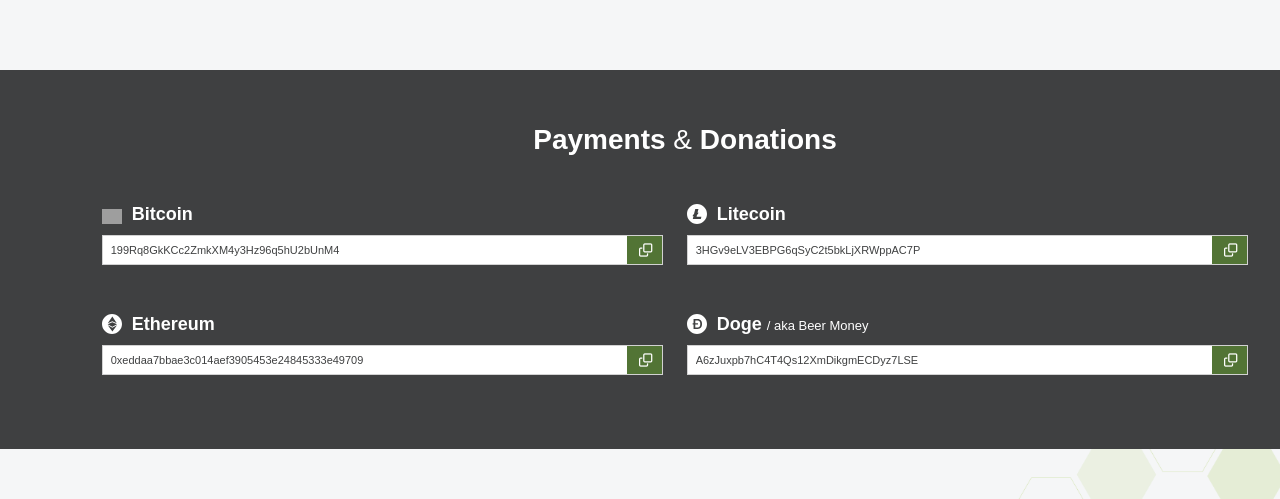
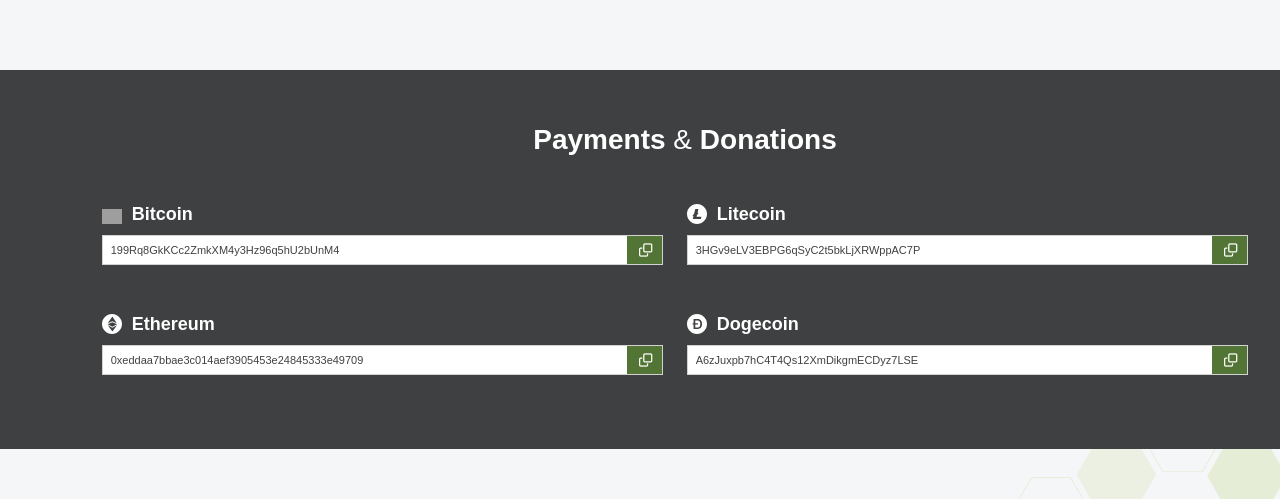
Before and after one commit to a2uned-solutions/a2unedsolutions.com, a React (Create React App) app: page / in a window 1280 px wide. Shown: the part 1537-2036 px from the top of the page. Built offline with nearby package versions, Linux system fonts and the light colour scheme; grey boxes are pictures that could not be loaded.

Commit message:
Create wallet addresses component

```diff
--- a/src/App.js
+++ b/src/App.js
@@ -1,27 +1,16 @@
 import React, { Component } from 'react';
-import Fade from 'react-reveal/Fade'
+import Fade from 'react-reveal/Fade';
+import WalletAddresses from './components/WalletAddresses';
 
 import logo from './images/a2uned_solutions_logo.svg';
 import logoIcon from './images/a2uned_solutions_icon.svg';
 import nathan from './images/nathan.jpg';
 import micah from './images/micah.jpg';
-import btc from './images/crypto-icons/white/btc.svg';
-import ltc from './images/crypto-icons/white/ltc.svg';
-import eth from './images/crypto-icons/white/etc.svg';
-import doge from './images/crypto-icons/white/doge.svg';
 
 import './App.css';
 import './Responsive.css';
 
 class App extends Component {
-
-  copyAddressClick(id) {
-      let copyText = document.getElementById(id);
-      let coinName = copyText.name;
-      copyText.select();
-      document.execCommand('copy');
-      alert(coinName + " Address Copied " + copyText.value);
-  }
 
   render() {
     return (
@@ -100,59 +89,9 @@
                 </li>
             </ul>
         </section>
-        <section id="payments-donations">
-            <h2>Payments <span className="thin">&amp;</span> Donations</h2>
-            <ul className="no-list crypto-addresses">
-                <li>
-                    <div className="crypto-asset">
-                        <img src={btc} alt="Bitcoin" />
-                        <h5>Bitcoin</h5>
-                    </div>
-                    <div className="input-action">
-                        <input type="text" name="Bitcoin" defaultValue="199Rq8GkKCc2ZmkXM4y3Hz96q5hU2bUnM4" id="btcAddress" />
-                        <button onClick={() => {this.copyAddressClick('btcAddress')}} title="Copy">
-                            <i className="fa fa-clone" aria-hidden="true"></i>
-                        </button>
-                    </div>
-                </li>
-                <li>
-                    <div className="crypto-asset">
-                        <img src={ltc} alt="Litecoin" />
-                        <h5>Litecoin</h5>
-                    </div>
-                    <div className="input-action">
-                        <input type="text" name="Litecoin" defaultValue="3HGv9eLV3EBPG6qSyC2t5bkLjXRWppAC7P" id="ltcAddress" />
-                        <button onClick={() => {this.copyAddressClick('ltcAddress')}} title="Copy">
-                            <i className="fa fa-clone" aria-hidden="true"></i>
-                        </button>
-                    </div>
-                </li>
-                <li>
-                    <div className="crypto-asset">
-                        <img src={eth} alt="Ethereum" />
-                        <h5>Ethereum</h5>
-                    </div>
-                    <div className="input-action">
-                        <input type="text" name="Ethereum" defaultValue="0xeddaa7bbae3c014aef3905453e24845333e49709" id="ethAddress" />
-                        <button onClick={() => {this.copyAddressClick('ethAddress')}} title="Copy">
-                            <i className="fa fa-clone" aria-hidden="true"></i>
-                        </button>
-                    </div>
-                </li>
-                <li>
-                    <div className="crypto-asset">
-                        <img src={doge} alt="Doge" />
-                        <h5>Doge <span className="thin">/ aka Beer Money</span></h5>
-                    </div>
-                    <div className="input-action">
-                        <input type="text" name="Doge Coin" defaultValue="A6zJuxpb7hC4T4Qs12XmDikgmECDyz7LSE" id="dogeAddress" />
-                        <button onClick={() => {this.copyAddressClick('dogeAddress')}} title="Copy">
-                            <i className="fa fa-clone" aria-hidden="true"></i>
-                        </button>
-                    </div>
-                </li>
-            </ul>
-        </section>
+
+        <WalletAddresses/>
+
         <section className="content-bottom vcard h-card">
             <p>
                 <img src={logoIcon} className="logo-icon" alt="A2uned Solutions" />
--- a/src/App.scss
+++ b/src/App.scss
@@ -106,6 +106,8 @@
 .c-secondary-text {
   color: $cSecondaryText;
 }
+
+.message {}
 
 //-------------------------//
 //-----> Layout
--- /dev/null
+++ b/src/components/WalletAddresses.js
@@ -0,0 +1,83 @@
+import React from 'react';
+import btc from '../images/crypto-icons/white/btc.svg';
+import ltc from '../images/crypto-icons/white/ltc.svg';
+import eth from '../images/crypto-icons/white/etc.svg';
+import doge from '../images/crypto-icons/white/doge.svg';
+
+export default class WalletAddresses extends React.Component {
+  constructor(props) {
+    super(props);
+    this.state = {
+      wallets : [
+        {
+          name: 'Bitcoin',
+          symbol: 'btc',
+          icon: btc,
+          address: '199Rq8GkKCc2ZmkXM4y3Hz96q5hU2bUnM4'
+        },
+        {
+          name: 'Litecoin',
+          symbol: 'ltc',
+          icon: ltc,
+          address: '3HGv9eLV3EBPG6qSyC2t5bkLjXRWppAC7P'
+        },
+        {
+          name: 'Ethereum',
+          symbol: 'etc',
+          icon: eth,
+          address: '0xeddaa7bbae3c014aef3905453e24845333e49709'
+        },
+        {
+          name: 'Dogecoin',
+          symbol: 'doge',
+          icon: doge,
+          address: 'A6zJuxpb7hC4T4Qs12XmDikgmECDyz7LSE'
+        }
+      ]
+    };
+  }
+
+  copyAddressClick(id) {
+    let copyText = document.getElementById(id);
+    let coinName = copyText.name;
+    copyText.select();
+    document.execCommand('copy');
+
+    // let message = document.getElementsByClassName(id);
+
+    alert(coinName + " Address Copied " + copyText.value);
+  }
+
+  render() {
+    const wallets = this.state.wallets;
+
+    const wallet = wallets.map((item) => {
+      return (
+        <li>
+          <div className="crypto-asset">
+            <img src={item.icon} alt={item.name} />
+            <h5>{item.name}</h5>
+          </div>
+          <div className="input-action">
+            <input type="text" name={item.name} defaultValue={item.address} id={item.symbol} />
+            <button onClick={() => this.copyAddressClick(item.symbol)} title="Copy">
+              <i className="fa fa-clone" aria-hidden="true"></i>
+            </button>
+            {/*<span className={`${item.symbol} message success`}>*/}
+              {/*{`${item.name} Address Copied to Clipboard`}*/}
+            {/*</span>*/}
+          </div>
+        </li>
+      )
+    })
+
+    return (
+        <section id="payments-donations">
+          <h2>Payments <span className="thin">&amp;</span> Donations</h2>
+          <ul className="no-list crypto-addresses">
+            {wallet}
+          </ul>
+        </section>
+    );
+  }
+}
```
Also changed, not shown: 1 other file (tests, documents, lock files or other folders).
